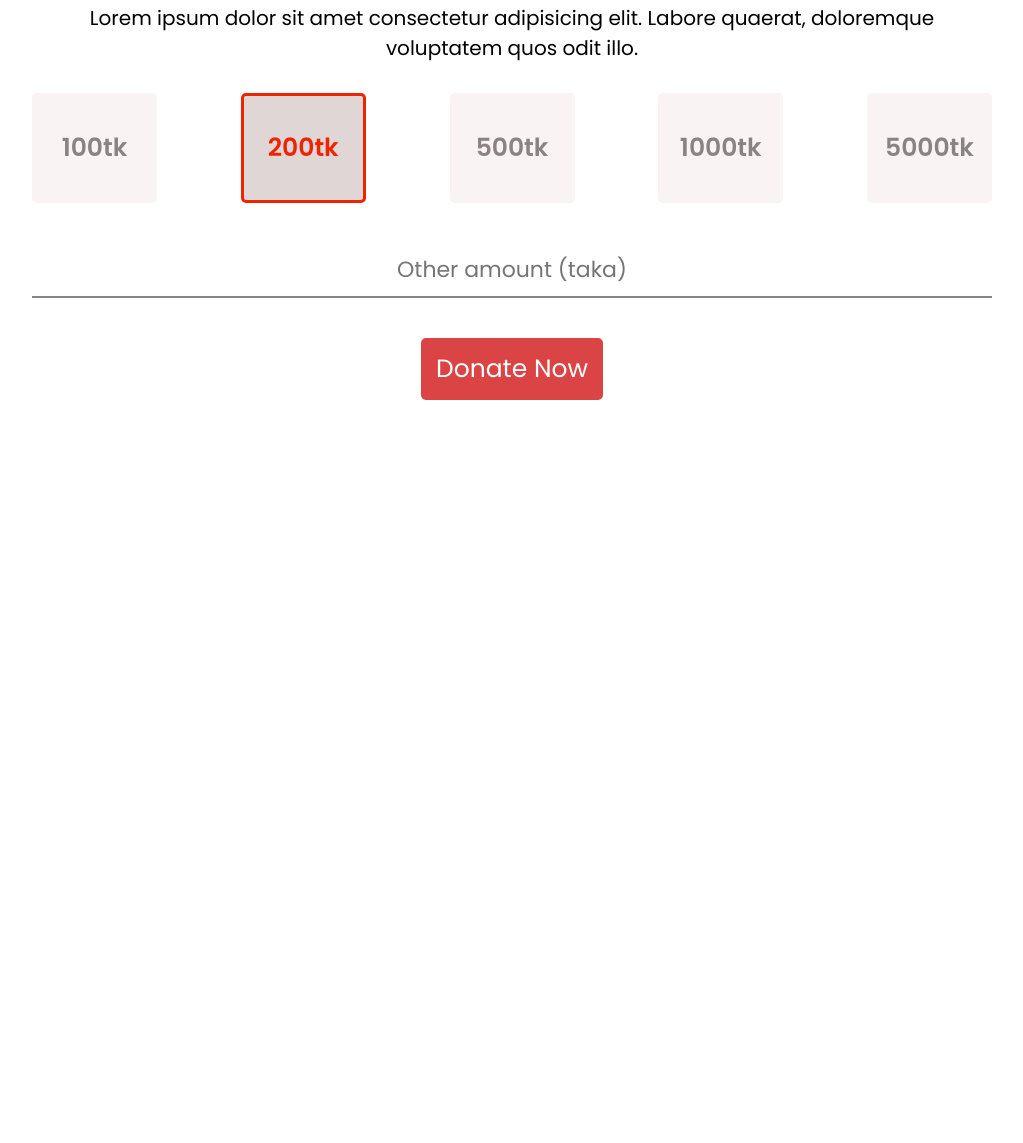
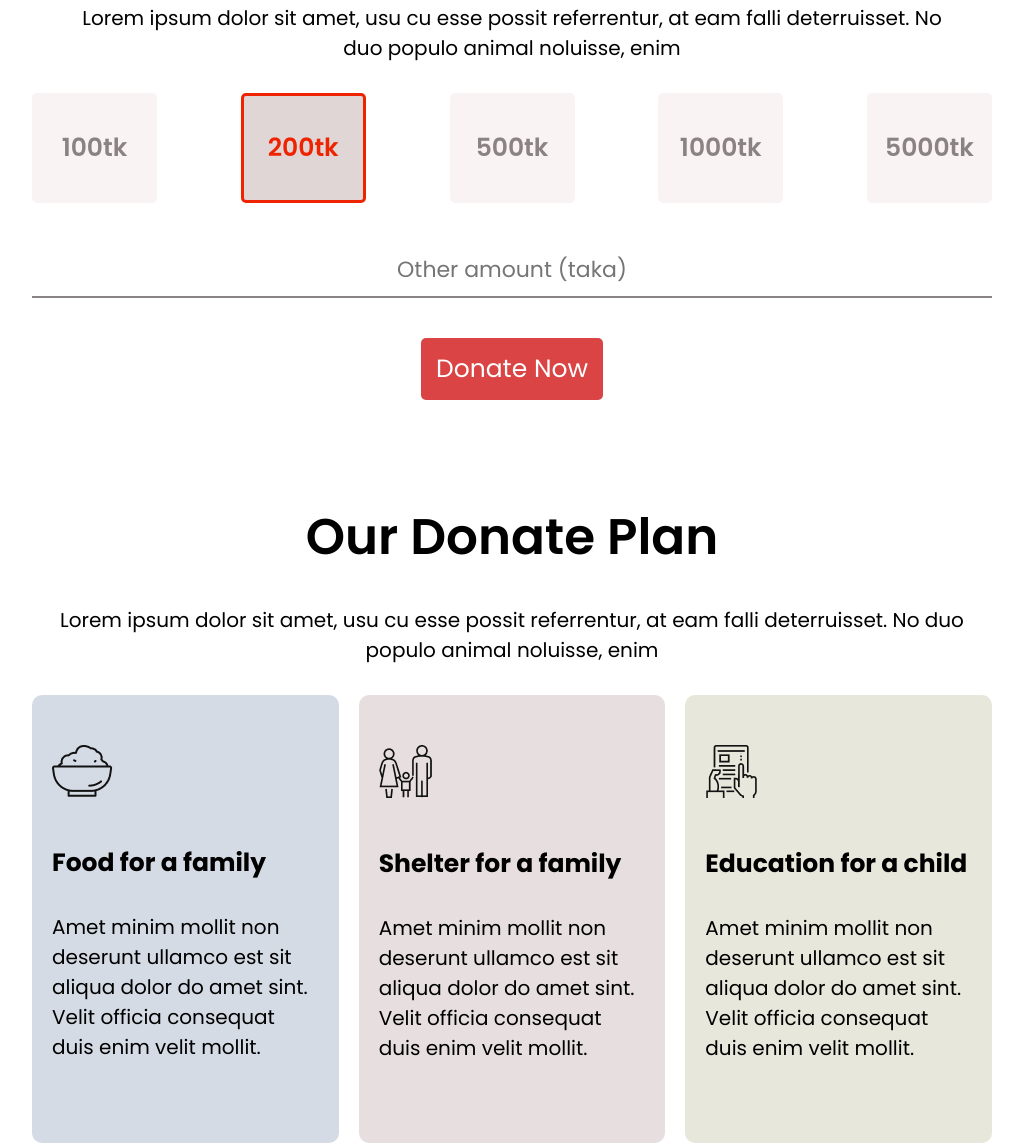
Before and after one commit to AbtahiHasan/donate-today, a plain HTML site: page index.html in a window 1280 px wide. Shown: the part 1002-2145 px from the top of the page, without its empty margins (128-1151 px from the left). Before the commit the page ends 1402 px from the top, so only its background shows below. Drawn offline with Linux system fonts and the light colour scheme.

Commit message:
our plan section is add

```diff
--- a/css/style.css
+++ b/css/style.css
@@ -49,7 +49,7 @@
   text-align: center;
 }
 .header .container .info p {
-  font-size: 22px;
+  font-size: 18px;
   color: var(--white);
   text-align: center;
   margin: 40px 70px 0 70px;
@@ -112,3 +112,42 @@
   border-bottom: 2px solid var(--gray);
   font-size: 22px;
 }
+/* donation plan  */
+.donation-plan {
+  margin-top: 100px;
+}
+.donation-plan h2 {
+  font-size: 50px;
+  font-weight: 600;
+  text-align: center;
+}
+.donation-plan p {
+  text-align: center;
+  font-size: 20px;
+  margin: 30px 0;
+}
+.our-plans {
+  display: grid;
+  grid-template-columns: 1fr 1fr 1fr;
+  gap: 20px;
+}
+.our-plans .plan:nth-child(1) {
+  background: #d5dbe4;
+}
+.our-plans .plan:nth-child(2) {
+  background: #e7dfdf;
+}
+.our-plans .plan:nth-child(3) {
+  background: #e7e7db;
+}
+.our-plans .plan {
+  padding: 50px 20px;
+  border-radius: 10px;
+}
+.our-plans .plan h3 {
+  font-size: 25px;
+  margin-top: 40px;
+}
+.our-plans .plan p {
+  text-align: left;
+}
--- a/index.html
+++ b/index.html
@@ -28,8 +28,8 @@
       <div class="container">
         <h2>Donate Today</h2>
         <p>
-          Lorem ipsum dolor sit amet consectetur adipisicing elit. Labore
-          quaerat, doloremque voluptatem quos odit illo.
+          Lorem ipsum dolor sit amet, usu cu esse possit referrentur, at eam
+          falli deterruisset. No duo populo animal noluisse, enim
         </p>
         <!-- donate buttons  -->
         <div class="donate-buttons">
@@ -54,5 +54,41 @@
         </div>
       </div>
     </section>
+    <section class="donation-plan">
+      <div class="container">
+        <h2>Our Donate Plan</h2>
+        <p>
+          Lorem ipsum dolor sit amet, usu cu esse possit referrentur, at eam
+          falli deterruisset. No duo populo animal noluisse, enim
+        </p>
+
+        <div class="our-plans">
+          <div class="plan">
+            <img src="icons/food.png" />
+            <h3>Food for a family</h3>
+            <p>
+              Amet minim mollit non deserunt ullamco est sit aliqua dolor do
+              amet sint. Velit officia consequat duis enim velit mollit.
+            </p>
+          </div>
+          <div class="plan">
+            <img src="icons/shelter.png" />
+            <h3>Shelter for a family</h3>
+            <p>
+              Amet minim mollit non deserunt ullamco est sit aliqua dolor do
+              amet sint. Velit officia consequat duis enim velit mollit.
+            </p>
+          </div>
+          <div class="plan">
+            <img src="icons/Frame-1.png" />
+            <h3>Education for a child</h3>
+            <p>
+              Amet minim mollit non deserunt ullamco est sit aliqua dolor do
+              amet sint. Velit officia consequat duis enim velit mollit.
+            </p>
+          </div>
+        </div>
+      </div>
+    </section>
   </body>
 </html>
```
